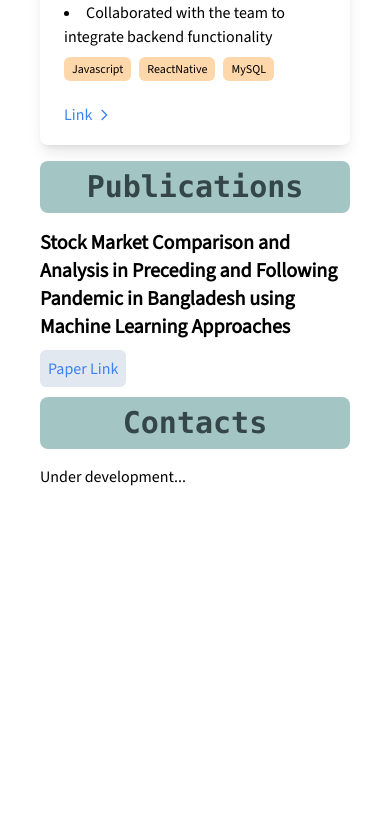
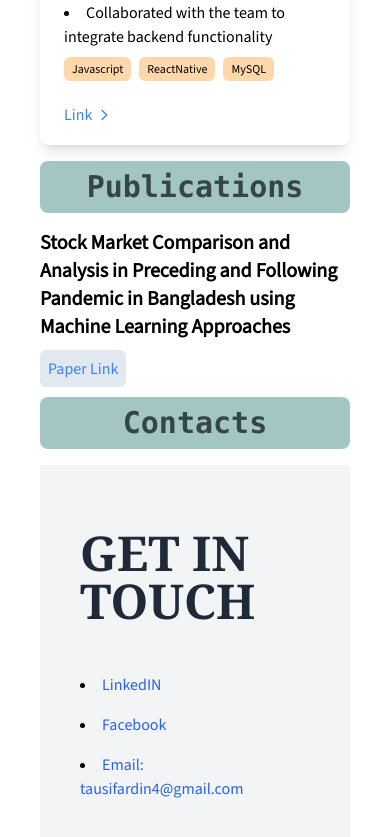
Before and after one commit to tausif-fardin/portfolio, a Next.js app: page / in a window 390 px wide. Shown: the part 4647-5484 px from the top of the page. Before the commit the page ends 5176 px from the top, so only its background shows below. Built offline with nearby package versions, Linux system fonts and the light colour scheme.

Commit message:
contact section add

```diff
--- a/src/components/contacts.js
+++ b/src/components/contacts.js
@@ -1,7 +1,44 @@
 import React from "react";
 
 const Contacts = () => {
-  return <div>Under development...</div>;
+  return (
+    <div className="grid grid-cols-1 lg:grid-cols-2 md:grid-cols-2 max-h-screen min-h-[400px] bg-gray-100 p-10">
+      {" "}
+      <div className="flex items-center justify-center">
+        {" "}
+        <span className="font-bold text-5xl font-serif text-gray-800">
+          GET IN TOUCH
+        </span>{" "}
+      </div>
+      <div className="flex flex-col items-start justify-center space-y-4">
+        {" "}
+        <li>
+          <a
+            href="https://www.linkedin.com/in/tausif-ardin-4b5a9a1b7/"
+            className="text-blue-600 hover:underline"
+          >
+            LinkedIN
+          </a>
+        </li>{" "}
+        <li>
+          <a
+            href="https://www.facebook.com/tausif.ardin.9/"
+            className="text-blue-600 hover:underline"
+          >
+            Facebook
+          </a>
+        </li>{" "}
+        <li>
+          <a
+            href="mailto:tausiffardin4@gmail.com"
+            className="text-blue-600 hover:underline"
+          >
+            Email: tausifardin4@gmail.com
+          </a>
+        </li>{" "}
+      </div>
+    </div>
+  );
 };
 
 export default Contacts;
```
